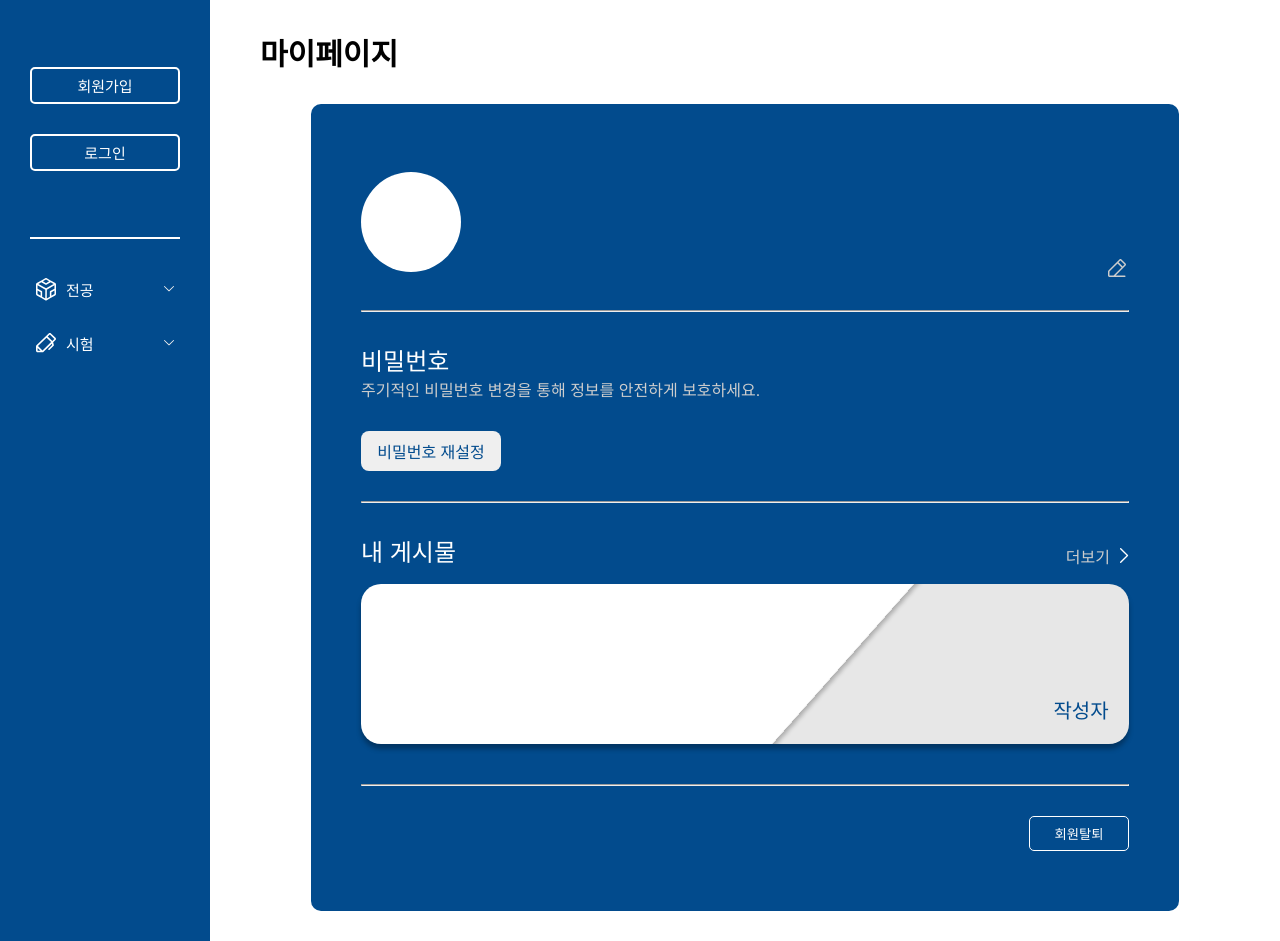
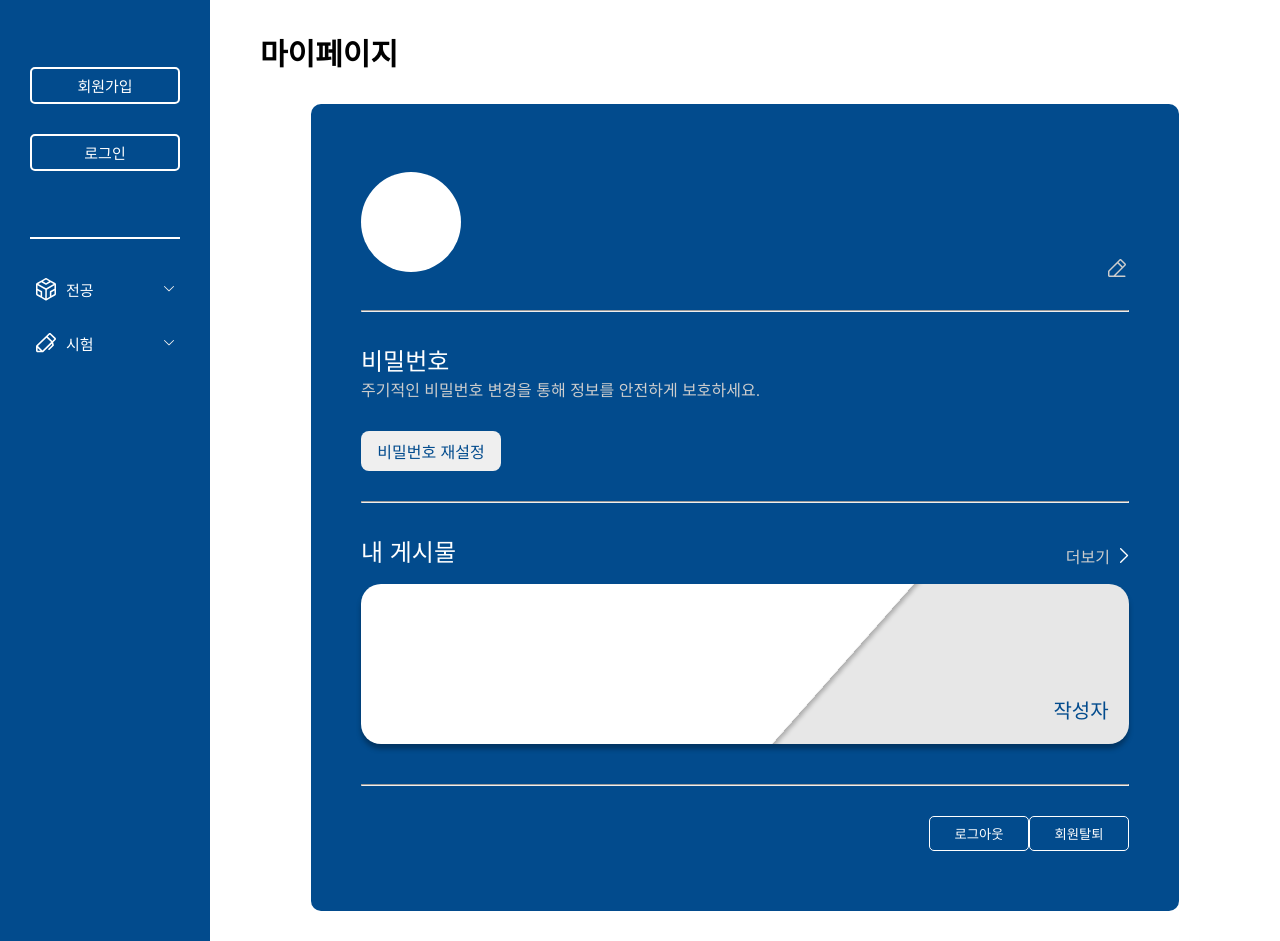
Before and after one commit to DSMJung/Dise-Web, a React (Create React App) app: page /mypage in a window 1280 px wide. Built offline with nearby package versions, Linux system fonts and the light colour scheme; no server answers.

Commit message:
💻 :: 로그아웃 기능 추가

```diff
--- a/src/components/MyPage/index.jsx
+++ b/src/components/MyPage/index.jsx
@@ -47,6 +47,12 @@ function MyPageComponents() {
     })
   }
 
+  const onLogout = () => {
+    deleteAccessToken()
+    alert("로그아웃 되었습니다.");
+    navigate(`/main`)
+  }
+
   return (
     <S.MyPage>
       <Nav change={userId} />
@@ -70,6 +76,7 @@ function MyPageComponents() {
           </S.MyPost>
           <hr />
           <S.Out>
+            <S.OutBtn onClick={onLogout}>로그아웃</S.OutBtn>
             <S.OutBtn onClick={onDeleteAccount}>회원탈퇴</S.OutBtn>
           </S.Out>
         </S.Container>
```
